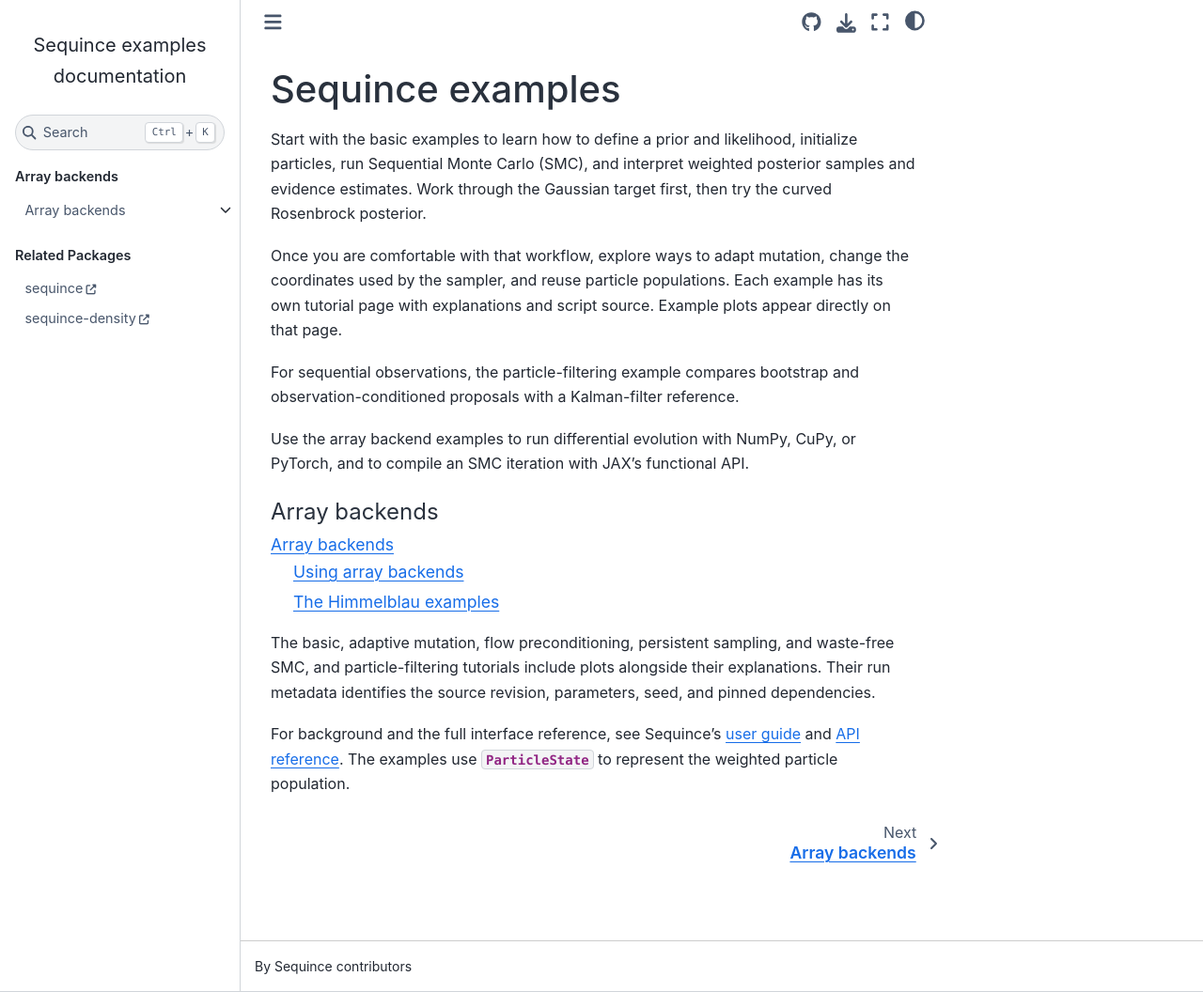
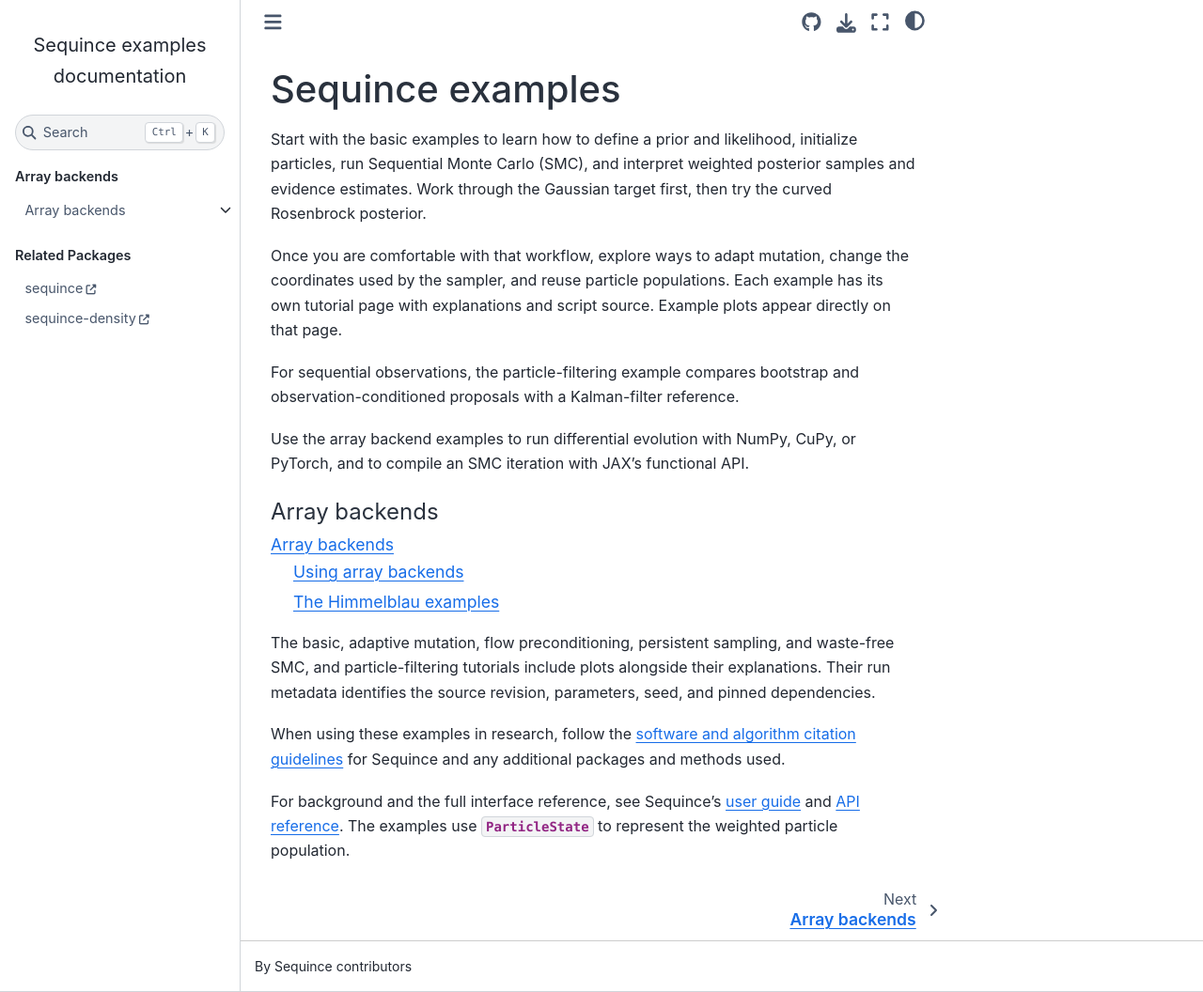
Before and after one commit to sequince-dev/sequince-examples, a Sphinx documentation site: the page built from docs/index.rst, in a window 1280 px wide and 1056 px high. Shown: the whole window at 94% size. Built offline with Sphinx 7.4.7 and the Sphinx Book theme 1.1.4, drawn with Linux system fonts in a browser that asks for light colours; pages that are not in the unit, such as notebooks, are missing from menus.

```diff
--- a/docs/index.rst
+++ b/docs/index.rst
@@ -51,6 +51,11 @@
 run metadata identifies the source revision, parameters, seed, and pinned
 dependencies.
 
+When using these examples in research, follow the
+`software and algorithm citation guidelines
+<https://sequince.readthedocs.io/en/latest/citation.html>`_ for Sequince and
+any additional packages and methods used.
+
 For background and the full interface reference, see Sequince's
 `user guide <https://sequince.readthedocs.io/en/latest/user_guide.html>`_
 and `API reference <https://sequince.readthedocs.io/en/latest/api/index.html>`_.
```
Also changed, not shown: examples/ns-smc/README.rst, examples/persistent_sampling/README.rst, examples/preconditioning/README.rst, examples/waste_free_smc/README.rst.
